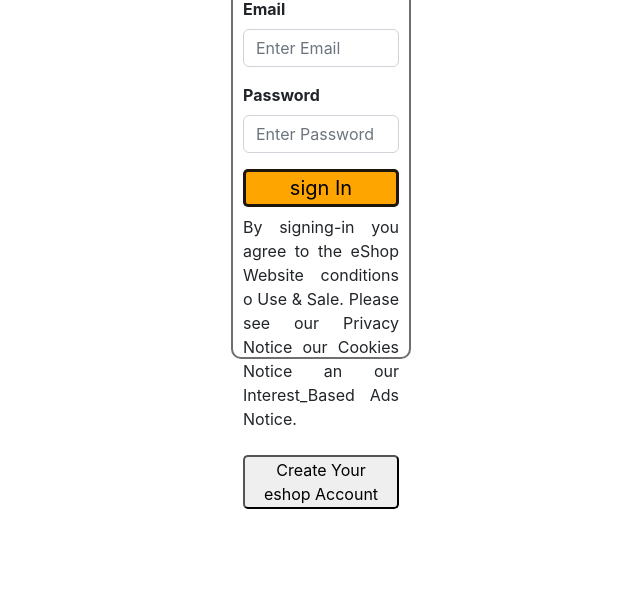
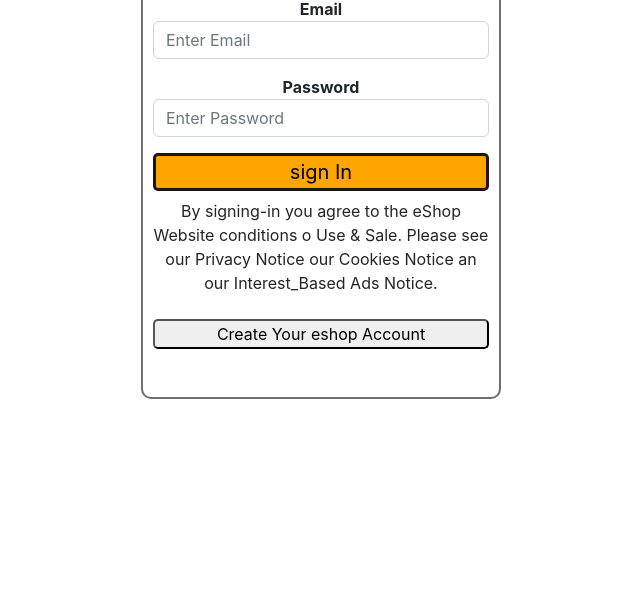
Before and after one commit to BasiKanchana/Learning, a React app: page /Login in a window 1280 px wide. Shown: the part 210-800 px from the top of the page, without its empty margins (319-959 px from the left). Built offline with nearby package versions, Linux system fonts and the light colour scheme; some packages are replaced by stand-ins of ours.

Commit message:
eshop -website

```diff
--- a/src/components/Login.css
+++ b/src/components/Login.css
@@ -1,11 +1,12 @@
  .Login_form {
 
-    width: 100%;
+     width: 30%;
     height: 450px;
     margin-top:70px ;
+    text-align: justify;
     /* border :2px solid #0a35f5dc; */
-    text-align: justify !important;
-
+    /* text-align: justify !important;
+   */
  }
  .logo_StoreIcon {
     font-size: 40px !important;
@@ -19,10 +20,10 @@
 
 
 .login_continer {
-    margin-left: 550px;
-    margin-right: 550px;
+     /* margin-left: 550px;
+    margin-right: 550px;  */
     margin-top: 20px;
-    height: 430px;
+    height: 470px;
     padding: 10px;
     border: 2px solid #646464ec;
     border-radius: 10px ;
--- a/src/components/Login.js
+++ b/src/components/Login.js
@@ -36,9 +36,9 @@
      }
 
   return (
-              <div className='Login_form text-center'  >
+              <div className='Login_form container-fluid text-center'  >
 
-                <div className='Login text-center'>
+                <div className='Login '>
                     <Link to="/" style={{textDecoration:"none"}}>
                     <div className='Login_Logo'>
                         <StorefrontIcon  className='logo_StoreIcon'/>
@@ -52,13 +52,13 @@
                         <h1>Sign-in</h1>
 
                     <form>
-                        <div class="mb-3">
-                           <label for="exampleFormControlInput1" class="form-label"><strong>Email </strong></label>
-                                 <input type="email" class="form-control" value={email}  onClick={(e) => setEmail(e.target.value)}placeholder="Enter Email"></input>
+                        <div className="mb-3">
+                          <strong>Email </strong>
+                                 <input type="email" className="form-control" value={email}  onChange={(e) => setEmail(e.target.value)} placeholder="Enter Email"></input>
                         </div>
-                        <div class="mb-3">
-                           <label for="exampleFormControlPassword" class="form-label"><strong>Password</strong></label>
-                           <input type="password" class="form-control" value={password}  onClick={(e) => setPassword(e.target.value)}placeholder="Enter Password"></input>
+                        <div className="mb-3">
+                    <strong>Password</strong>
+                           <input type="password" className="form-control" value={password}  onChange={(e) => setPassword(e.target.value)}placeholder="Enter Password"></input>
 
                         </div>
                         <div className='Sign_in'>
```
